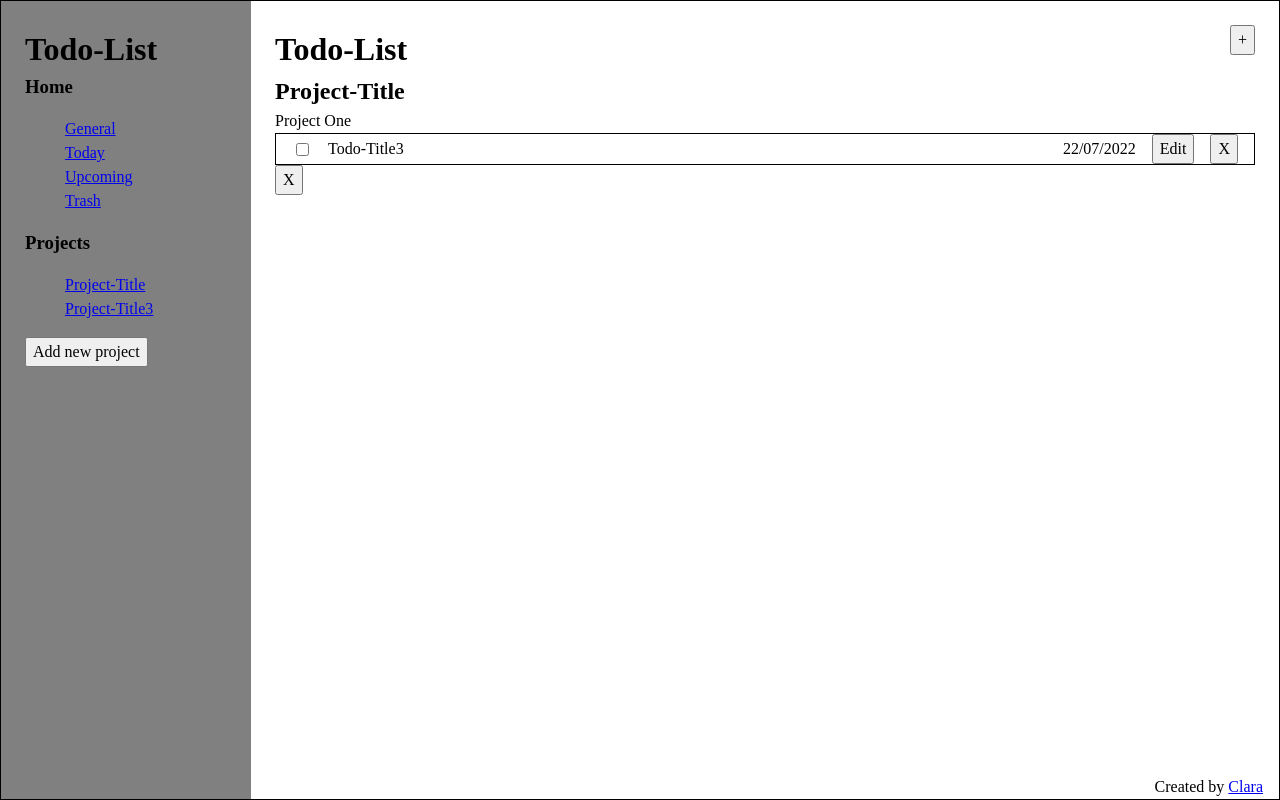
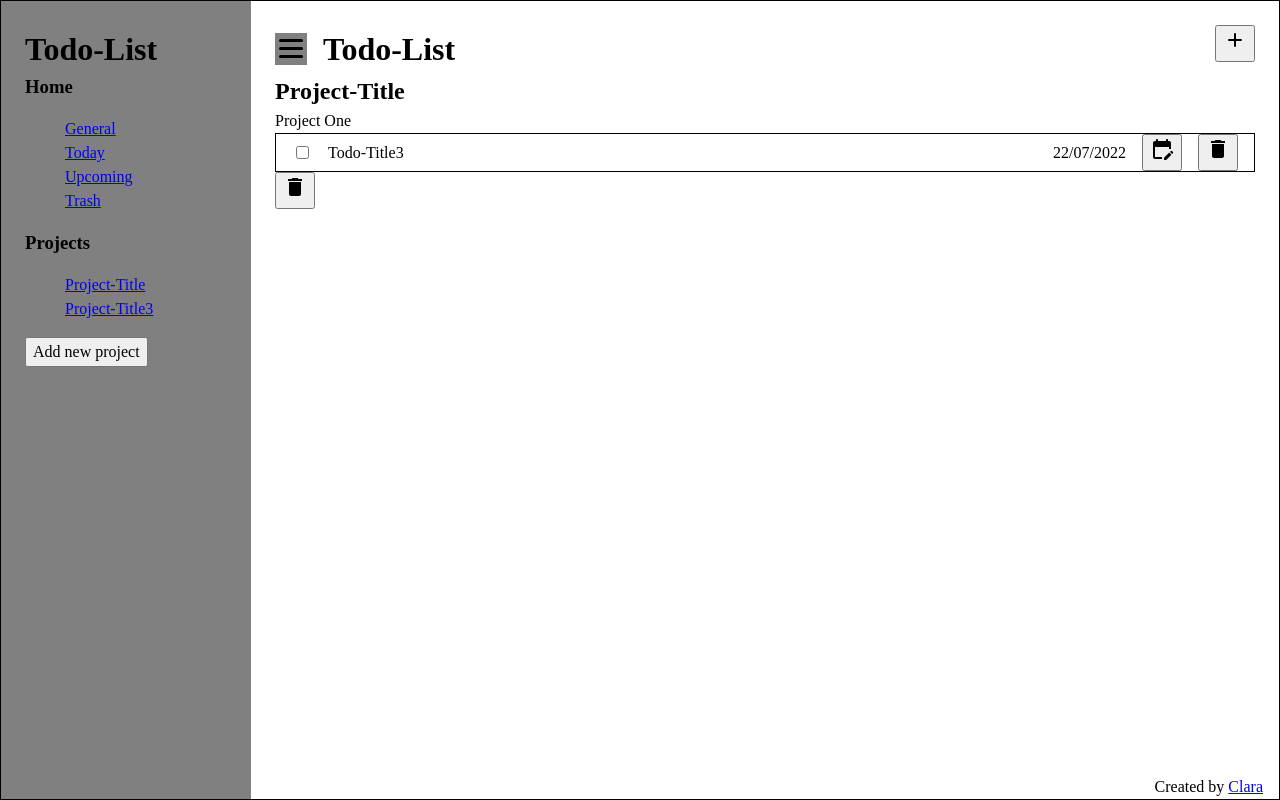
Before and after one commit to LintonRobinson/todo-list, a website built with webpack: page dist/index.html in a window 1280 px wide. Both pictures are taken after a click on the item "Project-Title". Built offline with nearby package versions, Linux system fonts and the light colour scheme.

Commit message:
Added way to create svgs + added them to buttons

```diff
--- a/src/modules/build-pages.js
+++ b/src/modules/build-pages.js
@@ -1,4 +1,4 @@
-import { createBtn, createDiv, createH2, createPara, createTodoCard } from './create-dom-elements';
+import { createBtn, createDiv, createH2, createPara, createSvg } from './create-dom-elements';
 import { openModal } from './modal';
 import { removeProject, renderTrashProjects } from './projects';
 import { renderTodos } from './todos';
@@ -13,7 +13,7 @@
     mainContainer.setAttribute('data-id', 'General');
     title.innerText = 'General';
     desc.innerText = 'A general list of random todos.';
-    createTodoBtn.innerText = '+';
+    createTodoBtn.append(createSvg('plus'));
     createTodoBtn.addEventListener('click', () => openModal());
 
     mainContainer.textContent = '';
@@ -82,9 +82,9 @@
     mainContainer.setAttribute('data-id', index);
     title.innerText = project.title;
     desc.innerText = project.desc;
-    createTodoBtn.innerText = '+';
+    createTodoBtn.append(createSvg('plus'));
     createTodoBtn.addEventListener('click', () => openModal());
-    delProjectBtn.innerText = 'X';
+    delProjectBtn.append(createSvg('delete'));
     delProjectBtn.addEventListener('click', () => removeProject(project, index));
 
     mainContainer.textContent = '';
--- a/src/modules/create-dom-elements.js
+++ b/src/modules/create-dom-elements.js
@@ -71,16 +71,16 @@
     checkbox.addEventListener('click', () => updateStatus(todo.index, checkbox.checked));
     title.innerText = todo.title;
     date.innerText = format(new Date(todo.date), 'dd/MM/y');
-    editBtn.innerText = 'Edit';
+    editBtn.append(createSvg('edit'));
     editBtn.addEventListener('click', () => openEditModal(todo));
-    deleteBtn.innerText = 'X';
+    deleteBtn.append(createSvg('delete'));
     deleteBtn.addEventListener('click', () => removeTodo(todo));
 
     container.append(checkbox, title, date, editBtn, deleteBtn);
 
     if (todo.isTrash) {
         const restoreBtn = createBtn('todo-card-restore');
-        restoreBtn.innerText = '+';
+        restoreBtn.append(createSvg('restore'));
         restoreBtn.addEventListener('click', () => restoreTodo(todo));
         container.insertBefore(restoreBtn, container.lastChild);
     }
@@ -96,9 +96,9 @@
     const restoreBtn = createBtn('project-card-restore');
 
     title.innerText = project.title;
-    deleteBtn.innerText = 'X';
+    deleteBtn.append(createSvg('delete'));
     deleteBtn.addEventListener('click', () => removeProject(project, index));
-    restoreBtn.innerText = '+';
+    restoreBtn.append(createSvg('restore'));
     restoreBtn.addEventListener('click', () => restoreProject(project));
 
     container.append(title, restoreBtn, deleteBtn);
@@ -171,6 +171,37 @@
     formFieldset.append(legend, labelName, inputName, labelDesc, inputDesc);
 }
 
+const createSvg = (type) => {
+    const svg = document.createElementNS('http://www.w3.org/2000/svg', 'svg');
+    const path = document.createElementNS('http://www.w3.org/2000/svg', 'path');
+
+    svg.setAttribute('width', '24px');
+    svg.setAttribute('height', '24px');
+    svg.setAttribute('preserveAspectRatio', 'xMidYMid meet');
+    svg.setAttribute('viewBox', '0 0 24 24');
+
+    path.setAttribute('fill', 'currentColor');
+
+    switch (type) {
+        case 'delete':
+            path.setAttribute('d', 'M6 19c0 1.1.9 2 2 2h8c1.1 0 2-.9 2-2V7H6v12zM19 4h-3.5l-1-1h-5l-1 1H5v2h14V4z');
+            break;
+        case 'plus':
+            path.setAttribute('d', 'M18 12.998h-5v5a1 1 0 0 1-2 0v-5H6a1 1 0 0 1 0-2h5v-5a1 1 0 0 1 2 0v5h5a1 1 0 0 1 0 2z');
+            break;
+        case 'edit':
+            path.setAttribute('d', 'M12 22H5a2 2 0 0 1-2-2l.01-14c0-1.1.88-2 1.99-2h1V3c0-.55.45-1 1-1s1 .45 1 1v1h8V3c0-.55.45-1 1-1s1 .45 1 1v1h1c1.1 0 2 .9 2 2v6h-2v-2H5v10h7v2zm10.13-5.01l.71-.71a.996.996 0 0 0 0-1.41l-.71-.71a.996.996 0 0 0-1.41 0l-.71.71l2.12 2.12zm-.71.71l-5.01 5.01c-.18.18-.44.29-.7.29H14.5c-.28 0-.5-.22-.5-.5v-1.21c0-.27.11-.52.29-.71l5.01-5.01l2.12 2.13z');
+            break;
+        case 'restore':
+            path.setAttribute('d', 'm19.41 7.41l-4.83-4.83c-.37-.37-.88-.58-1.41-.58H6c-1.1 0-1.99.9-1.99 2L4 20c0 1.1.89 2 1.99 2H18c1.1 0 2-.9 2-2V8.83c0-.53-.21-1.04-.59-1.42zM12 18c-1.65 0-3.19-.81-4.12-2.17a.75.75 0 0 1 .19-1.04c.34-.24.81-.15 1.04.19c.65.95 1.73 1.52 2.88 1.52c1.93 0 3.5-1.57 3.5-3.5a3.495 3.495 0 0 0-6.6-1.61L10.5 13H7c-.28 0-.5-.22-.5-.5V9l1.3 1.3A4.98 4.98 0 0 1 12 8c2.76 0 5 2.24 5 5s-2.24 5-5 5z');
+            break;
+    }
+
+    svg.append(path);
+
+    return svg;
+}
+
 export {
     createDiv,
     createH2,
@@ -182,4 +213,5 @@
     createTodoModalElements,
     createProjectModalElements,
     createNavItem,
+    createSvg,
 };
```
Also changed, not shown: dist/index.html, dist/main.js, dist/reset.css, dist/styles.css.
